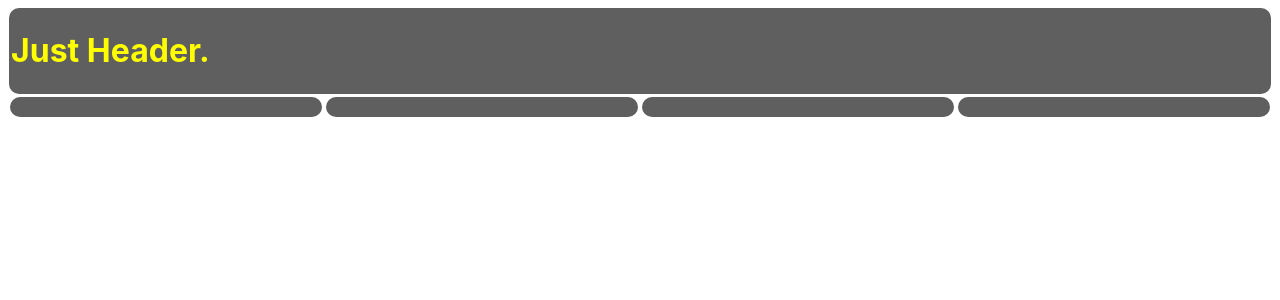
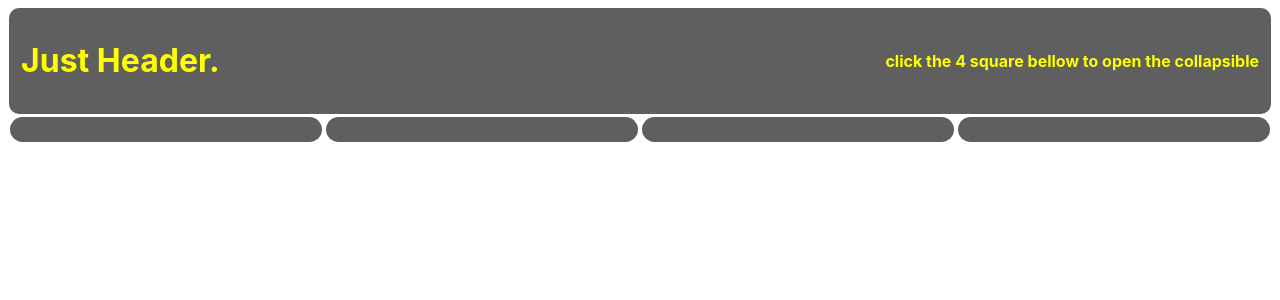
Before and after one commit to torik135/react-collapsible-mockup, a React (Create React App) app: page / in a window 1280 px wide. Shown: the top 300 px of the page. Built offline with nearby package versions, Linux system fonts and the light colour scheme.

Commit message:
add styling

```diff
--- a/src/components/Collapsible.css
+++ b/src/components/Collapsible.css
@@ -13,10 +13,21 @@
   padding: 10px;
   margin: 2px;
   border-radius: 15px;
+  height: 5px;
+}
+
+.container .collapsible {
+  background-color: rgb(223, 223, 223);
+  padding: 10px;
+  margin: 2px;
+  border-radius: 15px;
+  height: 5px;
 }
 
 .collapsible:hover {
   cursor: pointer;
+  border-radius: 1px;
+  transition: border-radius ease 0.5s;
 }
 
 .collapsible .toggle {
--- a/src/components/Header.css
+++ b/src/components/Header.css
@@ -2,8 +2,12 @@
   border-radius: 10px;
   background-color: rgb(95, 95, 95);
   color: rgb(255, 251, 9);
-  padding: 2px;
+  padding: 12px;
   margin: 1px;
+  display: flex;
+  flex-wrap: wrap;
+  justify-content: space-between;
+  align-items: center;
 }
 
 .header-white {
--- a/src/components/Header.js
+++ b/src/components/Header.js
@@ -9,6 +9,8 @@ const Header = () => {
     return (
         <header className={headerWhite ? "header header-white" : "header header-yellow"} onClick={() => setHeaderWhite(!headerWhite)}>
             <h1>Just Header.</h1>
+            <h4>click the 4 square bellow to open the collapsible</h4>
+            {/* change to open to close w/ useState */}
         </header>
     )
 }
```
